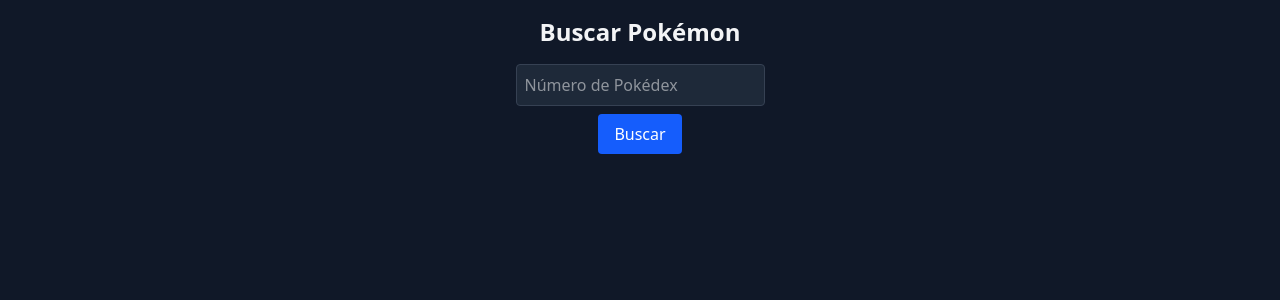
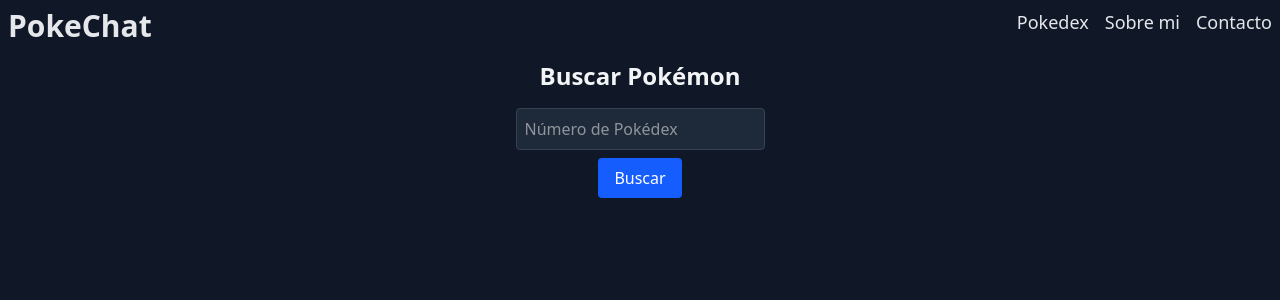
Before and after one commit to YedraN/PokeChat, a SvelteKit app in the folder frontend/: page / in a window 1280 px wide. Shown: the top 300 px of the page. Built offline with nearby package versions, Linux system fonts and the light colour scheme.

Commit message:
route /pokedex

```diff
--- a/frontend/src/routes/+page.svelte
+++ b/frontend/src/routes/+page.svelte
@@ -28,7 +28,18 @@
   }
 </script>
 
-<div class="flex flex-col items-center p-4 bg-gray-900 text-gray-200 min-h-screen">
+<main class="bg-gray-900 text-gray-200 min-h-screen p-2">
+    <div class="flex">
+        <h1 class="text-3xl font-semibold w-[50%]">PokeChat</h1>
+        <nav class="flex justify-end w-[50%]">
+            <ul class="flex gap-4">
+                <li class="text-lg hover:font-semibold hover:text-xl duration-200"><a href="/pokedex">Pokedex</a></li>
+                <li class="text-lg hover:font-semibold hover:text-xl duration-200"><a href="/">Sobre mi</a></li>
+                <li class="text-lg hover:font-semibold hover:text-xl duration-200"><a href="/">Contacto</a></li>
+            </ul>
+        </nav>
+    </div>
+    <div class="flex flex-col items-center p-4">
         <h1 class="text-2xl font-bold mb-4 text-gray-100">Buscar Pokémon</h1>
         <input type="number" bind:value={pokemonId} class="bg-gray-800 border border-gray-700 text-white p-2 rounded mb-2" placeholder="Número de Pokédex" />
         <button on:click={fetchPokemon} class="bg-blue-600 hover:bg-blue-700 text-white px-4 py-2 rounded">Buscar</button>
@@ -45,3 +56,4 @@
           </div>
         {/if}
       </div>
+</main>
--- /dev/null
+++ b/frontend/src/routes/pokedex/+page.svelte
@@ -0,0 +1,16 @@
+<script>
+  import { onMount } from 'svelte';
+</script>
+
+<main class="bg-gray-900 text-gray-200 min-h-screen p-2">
+    <div class="flex">
+        <h1 class="text-3xl font-semibold w-[50%]">PokeChat</h1>
+        <nav class="flex justify-end w-[50%]">
+            <ul class="flex gap-4">
+                <li class="text-lg hover:font-semibold hover:text-xl duration-200"><a href="/pokedex">Pokedex</a></li>
+                <li class="text-lg hover:font-semibold hover:text-xl duration-200"><a href="/">Sobre mi</a></li>
+                <li class="text-lg hover:font-semibold hover:text-xl duration-200"><a href="/">Contacto</a></li>
+            </ul>
+        </nav>
+    </div>
+</main>
```
Also changed, not shown: frontend/src/app.css (line endings or trailing spaces). Lines whose indentation alone changed are shown as unchanged.
